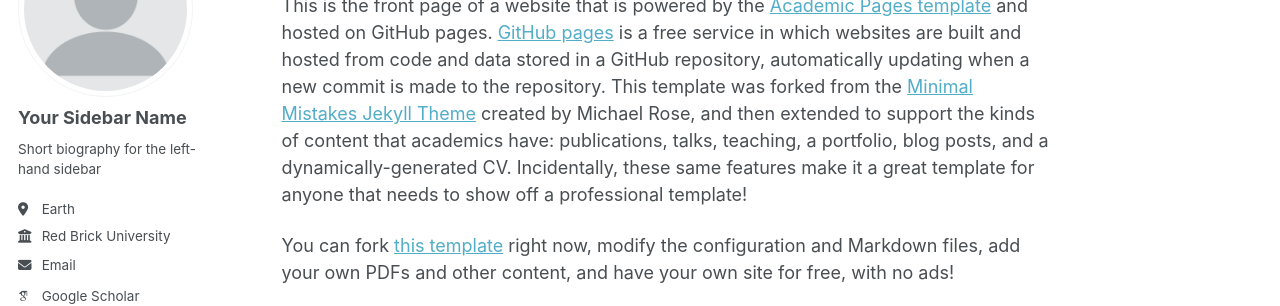
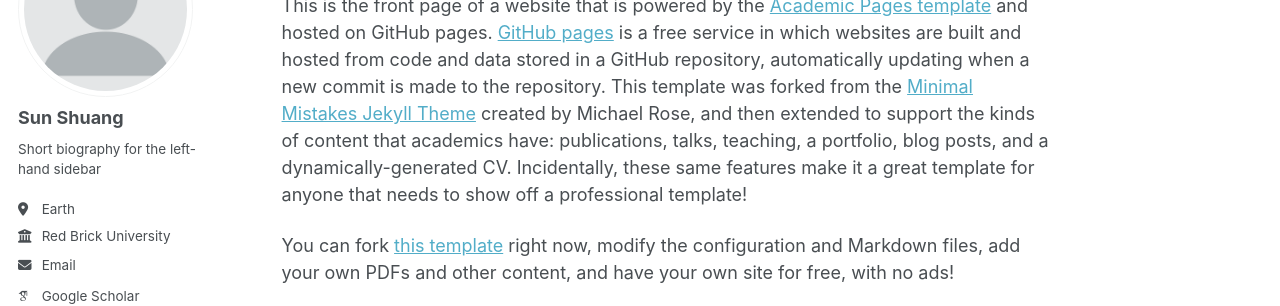
Before and after one commit to SunShuAng001/SunShuAng001.github.io, a Jekyll site: the page built from _pages/about.md, in a window 1280 px wide. Shown: the part 179-485 px from the top of the page. Built offline with Jekyll 4.4.1, drawn with Linux system fonts in a browser that asks for light colours; some web fonts are replaced; a script bundle is joined from its source files by our own code; library files that are not in the unit come from our copies.

Commit message:
Update author name and email in config

```diff
--- a/_config.yml
+++ b/_config.yml
@@ -24,13 +24,13 @@
 author:
   # Biographic information
   avatar           : "profile.png"
-  name             : "Your Sidebar Name"
+  name             : "Sun Shuang"
   pronouns         : # example: "she/her"
   bio              : "Short biography for the left-hand sidebar"
   location         : "Earth"
   employer         : "Red Brick University"
   uri              : # URL
-  email            : "none@example.org"
+  email            : "18653058130@163.com"
 
   # Academic websites
   academia         : # URL
```
